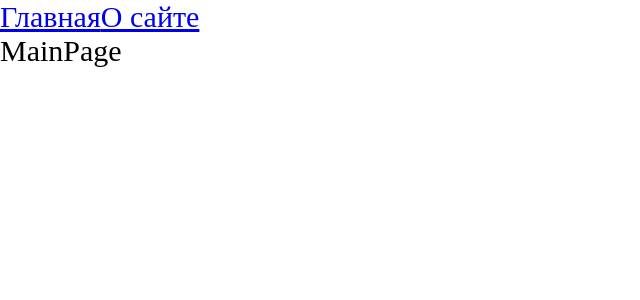
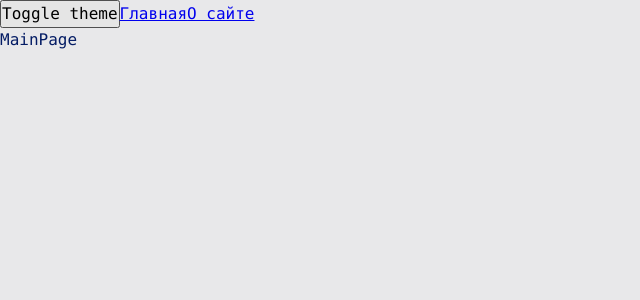
Before and after one commit to Arladnice/ulbi-course, a React (Vite) app: page / in a window 1280 px wide. Shown: the top 300 px of the page, without its empty margins (0-640 px from the left). Built offline with nearby package versions, Linux system fonts and the light colour scheme.

Commit message:
Организация стилей. Добавляем темы

```diff
--- a/src/App.tsx
+++ b/src/App.tsx
@@ -1,13 +1,17 @@
 import { Route, Routes } from 'react-router-dom';
-import './index.scss';
+import './styles/index.scss';
 import { Link } from 'react-router-dom';
 import { MainPageAsync } from './pages/MainPage/MainPage.async';
 import { AboutPageAsync } from './pages/AboutPage/AboutPage.async';
 import { Suspense } from 'react';
+import { useTheme } from './theme/useTheme';
 
 const App = () => {
+    const { theme, toggleTheme } = useTheme();
+
     return (
-        <div className='app'>
+        <div className={`app ${theme}`}>
+            <button onClick={toggleTheme}>Toggle theme</button>
             <Link to={'/'}>Главная</Link>
             <Link to={'/about'}>О сайте</Link>
             <Suspense fallback={<div>Loading...</div>}>
--- a/src/index.tsx
+++ b/src/index.tsx
@@ -1,10 +1,13 @@
 import { render } from 'react-dom';
 import App from './App';
 import { BrowserRouter } from 'react-router-dom';
+import ThemeProvider from './theme/ThemeProvider';
 
 render(
     <BrowserRouter>
-        <App />
+        <ThemeProvider>
+            <App />
+        </ThemeProvider>
     </BrowserRouter>,
     document.getElementById('root'),
 );
--- /dev/null
+++ b/src/styles/index.scss
@@ -0,0 +1,13 @@
+@import 'reset';
+@import 'variables/global';
+@import 'themes/dark';
+@import 'themes/light';
+
+.app {
+    font: var(--font-m);
+
+    background: var(--bg-color);
+    color: var(--primary-color);
+
+    min-height: 100vh;
+}
--- a/src/index.scss
+++ b/src/styles/reset.scss
@@ -4,6 +4,10 @@
     padding: 0;
 }
 
-.app {
-    font-size: 30px;
+input,
+button,
+textarea,
+select {
+    margin: 0;
+    font: inherit;
 }
--- /dev/null
+++ b/src/styles/themes/dark.scss
@@ -0,0 +1,6 @@
+.app.dark {
+    --bg-color: #0e0e75;
+
+    --primary-color: #049604;
+    --secondary-color: #04ff04;
+}
--- /dev/null
+++ b/src/styles/themes/light.scss
@@ -0,0 +1,6 @@
+.app.light {
+    --bg-color: #e8e8ea;
+
+    --primary-color: #041c65;
+    --secondary-color: #0449e0;
+}
--- /dev/null
+++ b/src/styles/variables/global.scss
@@ -0,0 +1,11 @@
+:root {
+    --font-family-main: Consolas, 'Times New Roman', sans-serif;
+
+    --font-size-m: 16px;
+    --font-line-m: 24px;
+    --font-m: var(--font-size-m) / var(--font-line-m) var(--font-family-main);
+
+    --font-size-l: 24px;
+    --font-line-l: 32px;
+    --font-l: var(--font-size-l) / var(--font-line-l) var(--font-family-main);
+}
--- /dev/null
+++ b/src/theme/ThemeContext.ts
@@ -0,0 +1,15 @@
+import { createContext } from 'react';
+
+export enum Theme {
+    LIGHT = 'light',
+    DARK = 'dark',
+}
+
+export interface ThemeContextProps {
+    theme?: Theme;
+    setTheme?: (theme: Theme) => void;
+}
+
+export const ThemeContext = createContext<ThemeContextProps>({});
+
+export const LOCAL_STORAGE_THEME_KEY = 'theme';
--- /dev/null
+++ b/src/theme/ThemeProvider.tsx
@@ -0,0 +1,28 @@
+import { FC, useMemo, useState } from 'react';
+import { LOCAL_STORAGE_THEME_KEY, Theme, ThemeContext } from './ThemeContext';
+
+interface Props {
+    children: React.ReactNode;
+}
+
+const ThemeProvider: FC<Props> = ({ children }) => {
+    const [theme, setTheme] = useState(
+        (localStorage.getItem(LOCAL_STORAGE_THEME_KEY) as Theme) || Theme.LIGHT,
+    );
+
+    const defaultProps = useMemo(
+        () => ({
+            theme,
+            setTheme,
+        }),
+        [theme],
+    );
+
+    return (
+        <ThemeContext.Provider value={defaultProps}>
+            {children}
+        </ThemeContext.Provider>
+    );
+};
+
+export default ThemeProvider;
--- /dev/null
+++ b/src/theme/useTheme.ts
@@ -0,0 +1,19 @@
+import { useContext } from 'react';
+import { LOCAL_STORAGE_THEME_KEY, Theme, ThemeContext } from './ThemeContext';
+
+interface UseThemeResult {
+    toggleTheme: () => void;
+    theme: Theme;
+}
+ 6
+export function useTheme(): UseThemeResult {
+    const { theme, setTheme } = useContext(ThemeContext);
+
+    const toggleTheme = () => {
+        const newTheme = theme === Theme.LIGHT ? Theme.DARK : Theme.LIGHT;
+        setTheme(newTheme);
+        localStorage.setItem(LOCAL_STORAGE_THEME_KEY, newTheme);
+    };
+
+    return { toggleTheme, theme };
+}
```
